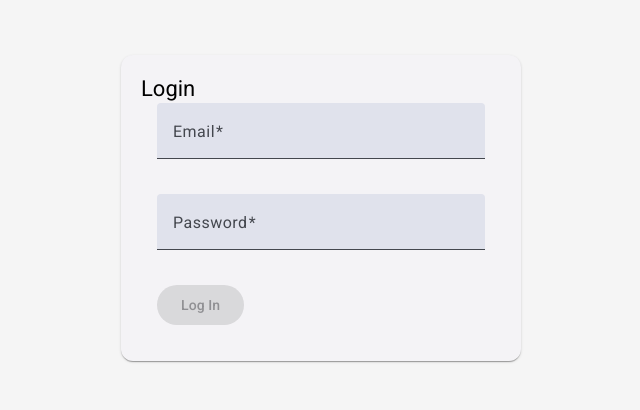
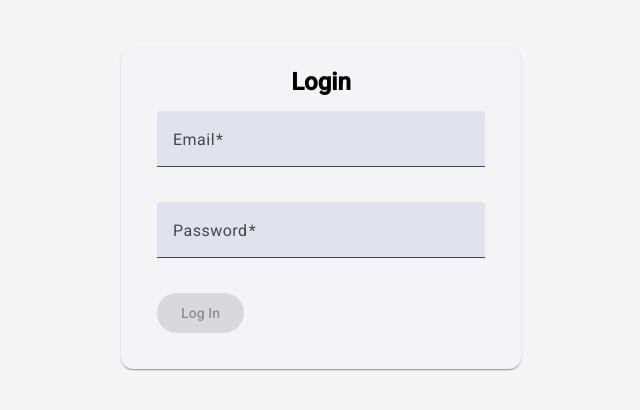
Before and after one commit to Electronic-Building-Permit-System/eBPS, an Angular app in the folder eBPS.Client/: page /login in a window 1280 px wide. Shown: the part 192-602 px from the top of the page, without its empty margins (319-959 px from the left). Built offline with nearby package versions, Linux system fonts and the light colour scheme.

Commit message:
Code Review Changed

```diff
--- a/eBPS.Client/src/app/Account/login/login.component.css
+++ b/eBPS.Client/src/app/Account/login/login.component.css
@@ -4,6 +4,13 @@
     align-items: center;
     height: 100vh;
     background-color: #f5f5f5;
+  }
+
+  .center-title {
+    text-align: center;
+    font-size: 24px;
+    font-weight: bold;
+    margin-bottom: 15px;
   }
 
   mat-card {
--- a/eBPS.Client/src/app/Account/login/login.component.html
+++ b/eBPS.Client/src/app/Account/login/login.component.html
@@ -1,6 +1,6 @@
 <div class="login-container">
     <mat-card>
-      <mat-card-title>Login</mat-card-title>
+      <mat-card-title class="center-title">Login</mat-card-title>
       <mat-card-content>
         <form [formGroup]="loginForm" (ngSubmit)="onSubmit()">
           <mat-form-field appearance="fill" class="full-width">
```
